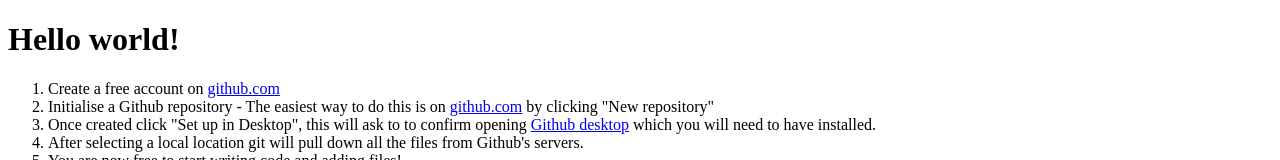
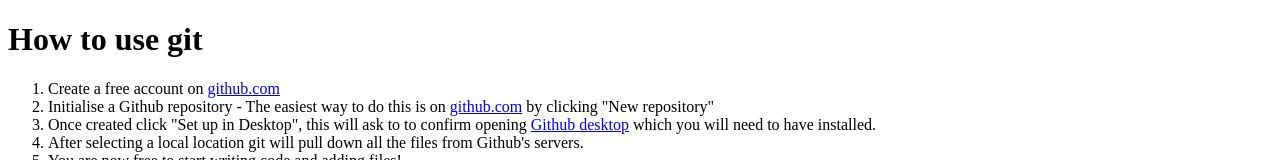
Before and after one commit to Lord-Einarr/gitlesson, a plain HTML site: page index.html in a window 1280 px wide. Shown: the top 160 px of the page. Drawn offline with Linux system fonts and the light colour scheme.

```diff
--- a/index.html
+++ b/index.html
@@ -7,9 +7,9 @@
   <title>Git walk-through</title>
 </head>
 <body>
-  <h1>Hello world!</h1>
+  <h1>How to use git</h1>
 
-   <ol>
+  <ol>
     <li>
       Create a free account on <a href="https://github.com" target="_blank">github.com</a>
     </li>
```
